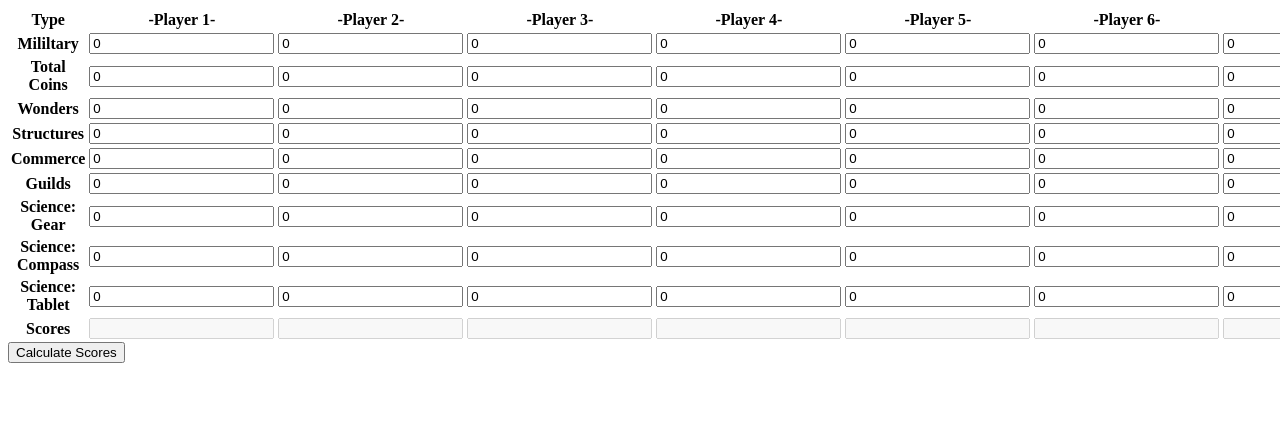
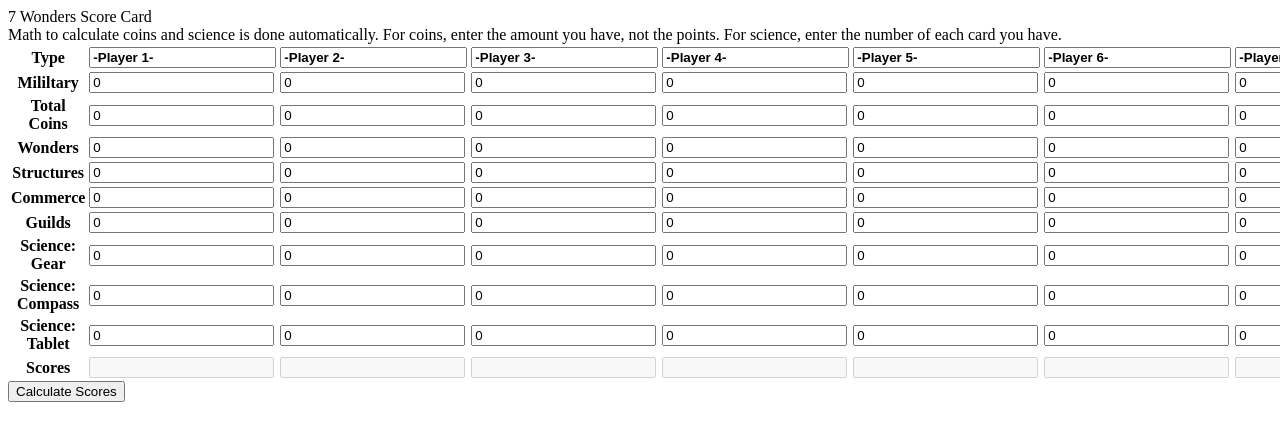
Before and after one commit to prattbj/cse121b, a website: page index.html in a window 1280 px wide. Shown: the top 440 px of the page. Drawn offline with Linux system fonts and the light colour scheme.

Commit message:
Added instructions, made it so you can enter player names

```diff
--- a/index.html
+++ b/index.html
@@ -5,18 +5,20 @@
     <meta http-equiv="X-UA-Compatible" content="IE=edge">
     <meta name="viewport" content="width=device-width, initial-scale=1.0">
     <title>7 wonders score card</title>
-</head>
-<body>
+</head>7 Wonders Score Card
+<body><br>Math to calculate coins and science is done automatically. For coins,
+    enter the amount you have, not the points. For science, enter the number of each
+    card you have.
     <table>
         <tr>
             <th>Type</th>
-            <th>-Player 1-</th>
-            <th>-Player 2-</th>
-            <th>-Player 3-</th>
-            <th>-Player 4-</th>
-            <th>-Player 5-</th>
-            <th>-Player 6-</th>
-            <th>-Player 7-</th>
+            <th><input value="-Player 1-" onclick="this.select()" style="font-weight: bold;"></th>
+            <th><input value="-Player 2-" onclick="this.select()" style="font-weight: bold;"></th>
+            <th><input value="-Player 3-" onclick="this.select()" style="font-weight: bold;"></th>
+            <th><input value="-Player 4-" onclick="this.select()" style="font-weight: bold;"></th>
+            <th><input value="-Player 5-" onclick="this.select()" style="font-weight: bold;"></th>
+            <th><input value="-Player 6-" onclick="this.select()" style="font-weight: bold;"></th>
+            <th><input value="-Player 7-" onclick="this.select()" style="font-weight: bold;"></th>
         </tr>
         <tr>
             <th>Mililtary</th>
--- a/scripts/main.js
+++ b/scripts/main.js
@@ -1,7 +1,7 @@
 //Sends the table data to the functions
 function calculateScores() {
+    //for players 1 to 7, it will calculate and display the score
     for(var i = 1; i < 8; i++) {
-
         document.querySelector(`#p${i}score`).value =
         parseInt(document.querySelector(`#p${i}military`).value) +
         coinDivide(i) +
```
